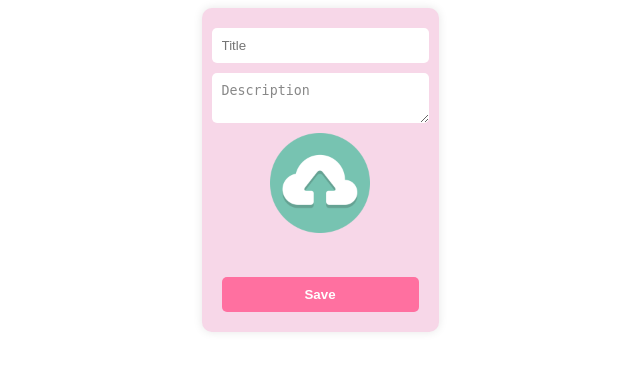
After one commit to JSH4a/Dates, a Flask app: page /db in a window 1280 px wide. The commit adds this page. Shown: the top 371 px of the page, without its empty margins (320-960 px from the left). Run offline with Flask 3, Linux system fonts and the light colour scheme.

Commit message:
Added database that can store markers and images. Also added frontend form to create marker. Need to make markers render uploaded image and re-draw markers on reload but this may require login first?

```diff
--- a/app/db.py
+++ b/app/db.py
@@ -4,7 +4,7 @@ db = SQLAlchemy()
 
 
 def db_init(app):
-    ab.db_init(app)
+    db.init_app(app)
 
     with app.app_context():
         db.create_all()
--- a/app/routes.py
+++ b/app/routes.py
@@ -1,4 +1,8 @@
-from flask import Blueprint, render_template
+from flask import Blueprint, render_template, request, Response
+from werkzeug.utils import secure_filename
+
+from .models import Img, Marker
+from .db import db_init, db
 
 main = Blueprint('main', __name__)
 
@@ -11,3 +15,46 @@ def index():
 @main.route('/dashboard')
 def dashboard():
     return render_template('dashboard.html')
+
+
+@main.route('/db')
+def db_page():
+    return render_template('db.html')
+
+
+@main.route('/upload', methods=['POST'])
+def upload():
+    pic = request.files['pic']
+    lat = 51.380741
+    long = -2.360147
+    print("REQUEST:", request.form.get('input-title'))
+    title = request.form.get('input-title')
+    desc = request.form.get('input-desc')
+
+    if not pic:
+        return 'No pic uploaded!', 400
+
+    filename = secure_filename(pic.filename)
+    mimetype = pic.mimetype
+    if not filename or not mimetype:
+        return 'Bad upload!', 400
+
+    img = Img(img=pic.read(), name=filename, mimetype=mimetype)
+    db.session.add(img)
+    db.session.commit()
+
+    marker = Marker(lat=lat, long=long, imgID=img.id,
+                    title=title, description=desc)
+    db.session.add(marker)
+    db.session.commit()
+
+    return render_template('db.html', img=img.img)
+
+
+@main.route('/<int:id>')
+def get_img(id):
+    img = Img.query.filter_by(id=id).first()
+    if not img:
+        return 'Img Not Found!', 404
+
+    return Response(img.img, mimetype=img.mimetype)
--- a/app/static/css/dashboard.css
+++ b/app/static/css/dashboard.css
@@ -110,3 +110,98 @@
     content: "";
     display: block;
 }
+
+
+/* Center the info-bubble div */
+.info-bubble {
+    display: flex;
+    justify-content: center;
+    align-items: center;
+    height: 100%;
+}
+
+/* Style the form inputs */
+.info-bubble form {
+    display: flex;
+    flex-direction: column;
+    align-items: center;
+    max-width: 400px;
+    padding: 20px;
+    background-color: #f7d7e8;
+    /* Pinkish background color */
+    border-radius: 10px;
+    box-shadow: 0 0 10px rgba(0, 0, 0, 0.1);
+    /* Add a subtle box shadow */
+}
+
+.info-bubble input[type="text"],
+.info-bubble input[type="file"],
+.info-bubble textarea {
+    width: 100%;
+    max-width: 100%;
+    padding: 10px;
+    margin-bottom: 10px;
+    border: none;
+    border-radius: 5px;
+}
+
+.info-bubble input[type="submit"] {
+    width: 100%;
+    padding: 10px;
+    margin-top: 10px;
+    background-color: #ff70a0;
+    /* Pinkish button color */
+    color: #fff;
+    font-weight: bold;
+    border: none;
+    border-radius: 5px;
+    cursor: pointer;
+}
+
+.info-bubble input[type="submit"]:hover {
+    background-color: #e85192;
+    /* Hover color for the button */
+}
+
+/* Style the placeholders in the input fields */
+.info-bubble input[type="text"],
+.info-bubble textarea::placeholder {
+    color: #888;
+}
+
+#fileInput {
+    visibility: hidden;
+    width: 0;
+    height: 0
+}
+
+.btn-upload {
+    width: 100px;
+    /* Set the width and height of the image */
+    height: 100px;
+    width: 100px;
+    /* Set the width and height of the image */
+    height: 100px;
+    background-size: cover;
+    cursor: pointer;
+    border: none;
+    outline: none;
+}
+
+.H_ib_body {
+    background: rgba(255, 255, 255, 0);
+    position: absolute;
+    bottom: .5em;
+    padding: 0;
+    right: 0px;
+    border-radius: 5px;
+    margin-right: -3em;
+    box-shadow: 0px 0 0px 0 rgba(15, 22, 33, 0.6);
+    margin-bottom: 0.5em;
+}
+
+.H_icon {
+    border-radius: 50%;
+    background-color: #ff69b4;
+    margin: 16px 15px 20px 16px;
+}
--- /dev/null
+++ b/app/templates/db.html
@@ -0,0 +1,27 @@
+<!DOCTYPE html>
+<html lang="en">
+
+<head>
+    <meta charset="UTF-8">
+    <title>MY APP</title>
+    <link rel="stylesheet" href="../static/css/dashboard.css">
+</head>
+
+<body>
+    <div class="info-bubble">
+        <form action="http://localhost:5000/upload" enctype="multipart/form-data" method="POST">
+            <input name="input-title" type="text" placeholder="Title">
+            <textarea name="input-desc" type="text" placeholder="Description"></textarea>
+            <div class="image-upload">
+                <label for="fileInput">
+                    <img class="btn-upload" src="../static/images/upload.png">
+                </label>
+            </div>
+            <input type="file" name="pic" id="fileInput">
+            <input type="submit" value="Save">
+        </form>
+    </div>
+
+</body>
+
+</html>
```
Also changed, not shown: app/__init__.py (+8 -0 lines), app/models.py (+16 -3 lines), app/static/scripts/maps.js (+34 -2 lines), app/static/images/upload.png (added), instance/project.db (added).
